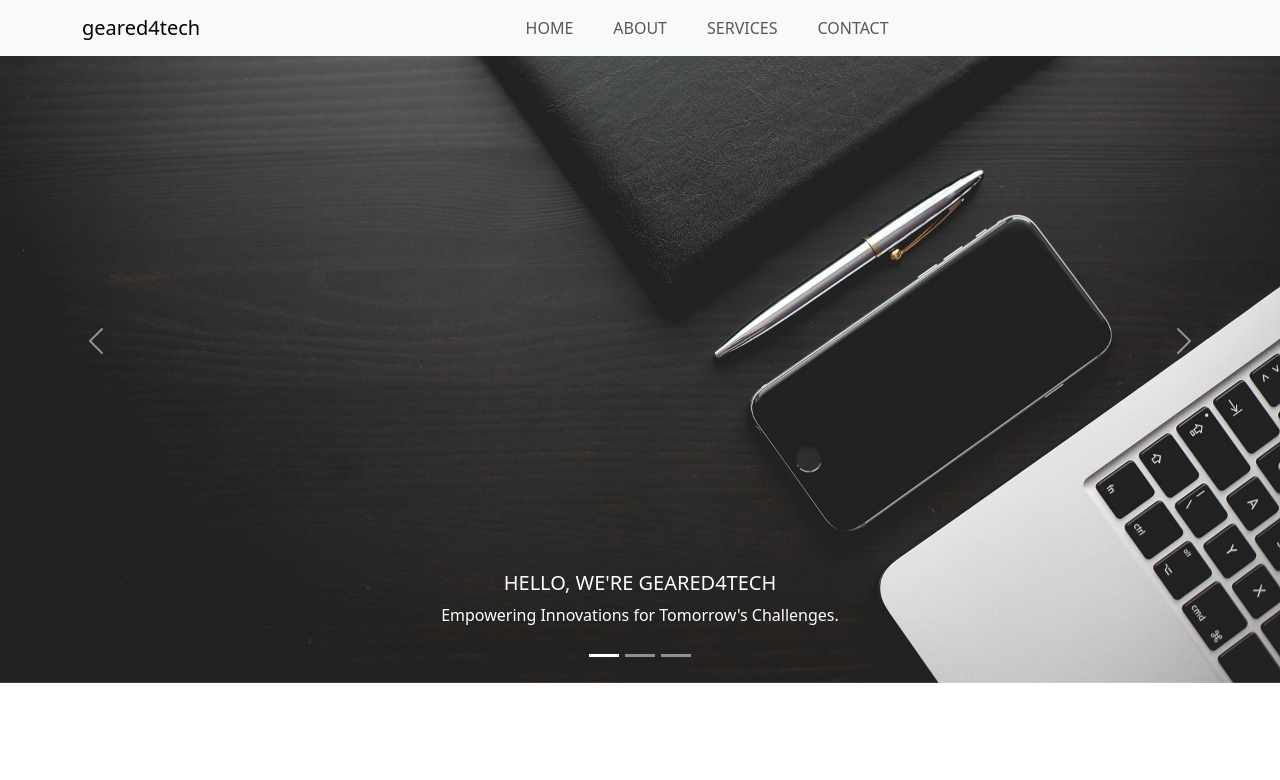
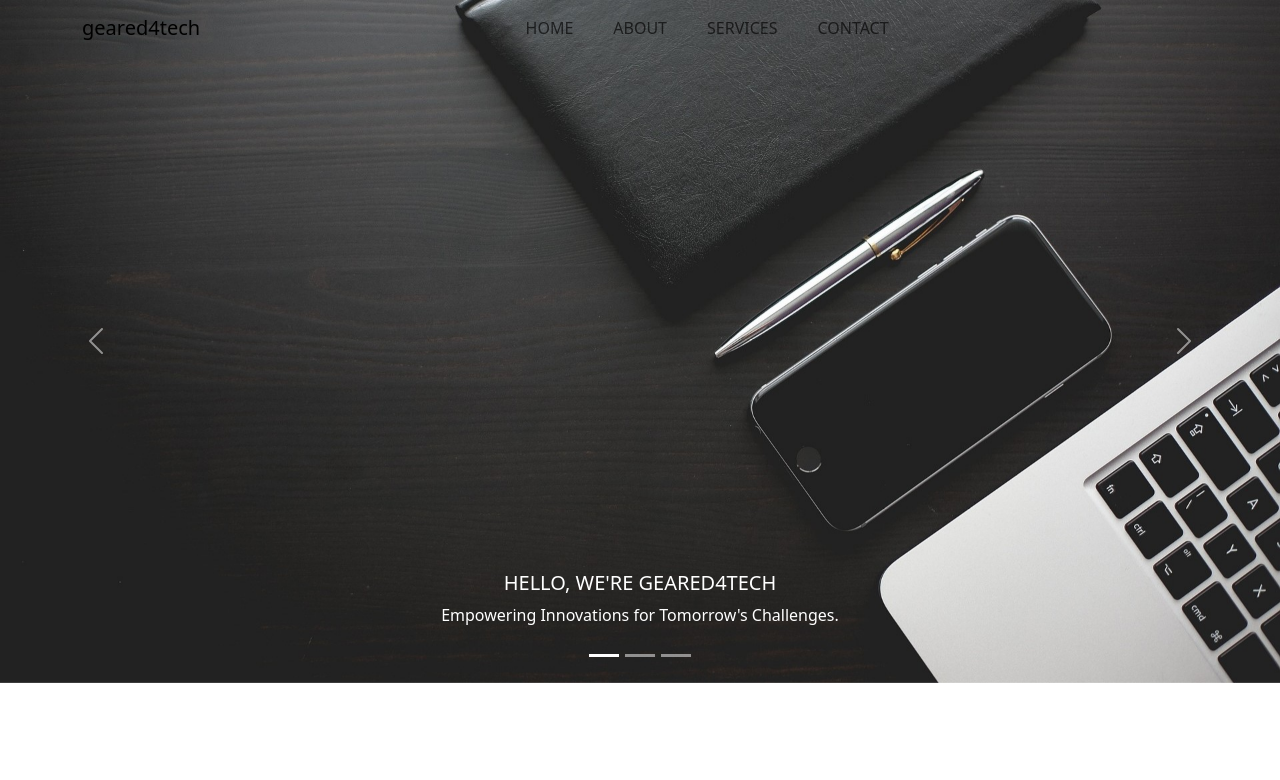
Before and after one commit to Tsholedi-byte/geared4tech.co.za, a plain HTML site: page index.html in a window 1280 px wide. Shown: the top 780 px of the page. Drawn offline with nearby package versions, Linux system fonts and the light colour scheme.

Commit message:
Update index.html navbar bg color

```diff
--- a/index.html
+++ b/index.html
@@ -9,7 +9,7 @@
 </head>
 <body style="overflow-x: hidden;">
 
-    <nav class="navbar navbar-expand-lg bg-body-tertiary" id="fixed-navbar">
+    <nav class="navbar navbar-expand-lg bg-body-black" id="fixed-navbar">
         <div class="container">
           <a class="navbar-brand" href="#">geared4tech</a>
           <button class="navbar-toggler" type="button" data-bs-toggle="collapse" data-bs-target="#navbarNavAltMarkup" aria-controls="navbarNavAltMarkup" aria-expanded="false" aria-label="Toggle navigation">
```
